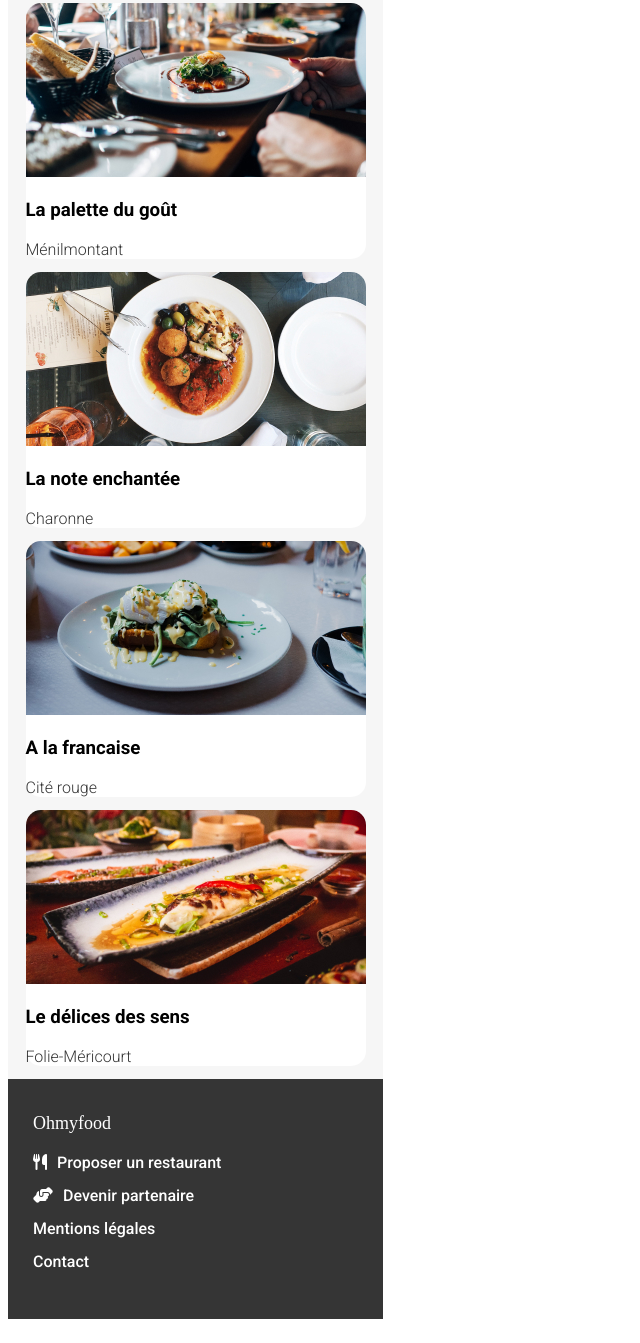
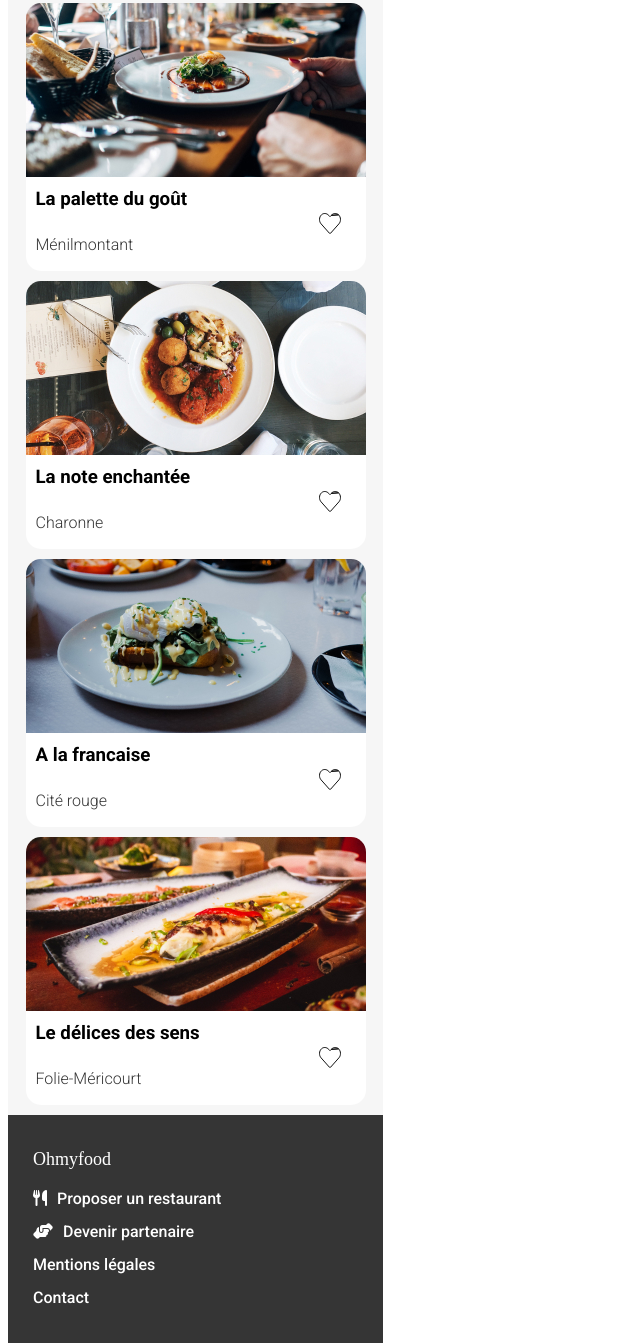
Before and after one commit to bcouderc/Ohmyfood, a plain HTML site: page index.html in a window 1280 px wide. Shown: the part 892-2235 px from the top of the page, without its empty margins (0-640 px from the left). Drawn offline with Linux system fonts and the light colour scheme; a web font is replaced by a local one.

Commit message:
Ajout des coeurs sur les boutons restaurants

```diff
--- a/index.html
+++ b/index.html
@@ -90,44 +90,84 @@
         <section class="direction resto">
             <h2 class="titre__align" id="restaurants">Restaurants</h2>
             <div class="cards-contenaire">
+
                 <div class="resto-cards">
                     <article class="cards">
                         <div>
                             <img src="./images/laPaletteDuGout.jpg" class="cards-img" alt="Restaurant : La palette du goût">
                         </div>
-                        <div>
-                            <h3>La palette du goût</h3>
-                            <p>Ménilmontant</p>
+                        <div class="direction-row resto-cards--align">
+                            <div class="direction resto-cards--align-text">
+                                <h3>La palette du goût</h3>
+                                <p>Ménilmontant</p>
+                            </div>
+                            <div class="resto-cards--align-heart">
+                                <svg xmlns="http://www.w3.org/2000/svg" width="22" height="21" viewBox="0 0 22 21" fill="none">
+                                    <path d="M12.2208 2.40551L12.2206 2.40576L11.3741 3.35732L11.0005 3.77727L10.627 3.35732L9.78047 2.40576L9.77992 2.40514C7.78271 0.152585 4.59762 -0.169649 2.47664 1.80201C-0.0175439 4.1245 -0.15494 8.32357 2.0848 10.8495L10.399 20.2148C10.399 20.2149 10.399 20.2149 10.3991 20.2149C10.7372 20.5955 11.2595 20.5955 11.5977 20.2149C11.5977 20.2149 11.5978 20.2149 11.5978 20.2148L19.9122 10.8493L19.9123 10.8492C22.1559 8.32335 22.0186 4.12461 19.5245 1.80213L12.2208 2.40551ZM12.2208 2.40551C14.2226 0.15233 17.4035 -0.169452 19.5243 1.80187L12.2208 2.40551Z" stroke="#101010"/>
+                                </svg>
+                            </div>
                         </div>
                     </article>
                 </div>
+
                 <div class="resto-cards">
                     <article class="cards">
-                        <img src="./images/laNoteEnchantee.jpg" class="cards-img" alt="Restaurant : La note enchantée">
-                            <div>
+                        <div>
+                            <img src="./images/laNoteEnchantee.jpg" class="cards-img" alt="Restaurant : La note enchantée">
+                        </div>
+                        <div class="direction-row resto-cards--align">
+                            <div class="direction resto-cards--align-text">
                                 <h3>La note enchantée</h3>
                                 <p>Charonne</p>
                             </div>
+                            <div class="resto-cards--align-heart">
+                                <svg xmlns="http://www.w3.org/2000/svg" width="22" height="21" viewBox="0 0 22 21" fill="none">
+                                    <path d="M12.2208 2.40551L12.2206 2.40576L11.3741 3.35732L11.0005 3.77727L10.627 3.35732L9.78047 2.40576L9.77992 2.40514C7.78271 0.152585 4.59762 -0.169649 2.47664 1.80201C-0.0175439 4.1245 -0.15494 8.32357 2.0848 10.8495L10.399 20.2148C10.399 20.2149 10.399 20.2149 10.3991 20.2149C10.7372 20.5955 11.2595 20.5955 11.5977 20.2149C11.5977 20.2149 11.5978 20.2149 11.5978 20.2148L19.9122 10.8493L19.9123 10.8492C22.1559 8.32335 22.0186 4.12461 19.5245 1.80213L12.2208 2.40551ZM12.2208 2.40551C14.2226 0.15233 17.4035 -0.169452 19.5243 1.80187L12.2208 2.40551Z" stroke="#101010"/>
+                                </svg>
+                            </div>
+                        </div>
                     </article>
                 </div>
+
                 <div class="resto-cards">
                     <article class="cards">
-                        <img src="./images/aLaFrancaise.jpg" class="cards-img" alt="Restaurant : A la francaise">
-                            <div>
+                        <div>
+                            <img src="./images/aLaFrancaise.jpg" class="cards-img" alt="Restaurant : A la francaise">
+                        </div>
+                        <div class="direction-row resto-cards--align">
+                            <div class="direction resto-cards--align-text">
                                 <h3>A la francaise</h3>
                                 <p>Cité rouge</p>
                             </div>
+                            <div class="resto-cards--align-heart">
+                                <svg xmlns="http://www.w3.org/2000/svg" width="22" height="21" viewBox="0 0 22 21" fill="none">
+                                    <path d="M12.2208 2.40551L12.2206 2.40576L11.3741 3.35732L11.0005 3.77727L10.627 3.35732L9.78047 2.40576L9.77992 2.40514C7.78271 0.152585 4.59762 -0.169649 2.47664 1.80201C-0.0175439 4.1245 -0.15494 8.32357 2.0848 10.8495L10.399 20.2148C10.399 20.2149 10.399 20.2149 10.3991 20.2149C10.7372 20.5955 11.2595 20.5955 11.5977 20.2149C11.5977 20.2149 11.5978 20.2149 11.5978 20.2148L19.9122 10.8493L19.9123 10.8492C22.1559 8.32335 22.0186 4.12461 19.5245 1.80213L12.2208 2.40551ZM12.2208 2.40551C14.2226 0.15233 17.4035 -0.169452 19.5243 1.80187L12.2208 2.40551Z" stroke="#101010"/>
+                                </svg>
+                            </div>
+                        </div>
+
                     </article>
                 </div>
+
                 <div class="resto-cards">
                     <article class="cards">
-                        <img src="./images/leDelicesDesSens.jpg" class="cards-img"alt="Restaurant : Le délices des sens">
-                            <div>
+                        <div>
+                            <img src="./images/leDelicesDesSens.jpg" class="cards-img"alt="Restaurant : Le délices des sens">
+                        </div>
+                        <div class="direction-row resto-cards--align">
+                            <div class="direction resto-cards--align-text">
                                 <h3>Le délices des sens</h3>
                                 <p>Folie-Méricourt</p>
                             </div>
+                            <div class="resto-cards--align-heart">
+                                <svg xmlns="http://www.w3.org/2000/svg" width="22" height="21" viewBox="0 0 22 21" fill="none">
+                                    <path d="M12.2208 2.40551L12.2206 2.40576L11.3741 3.35732L11.0005 3.77727L10.627 3.35732L9.78047 2.40576L9.77992 2.40514C7.78271 0.152585 4.59762 -0.169649 2.47664 1.80201C-0.0175439 4.1245 -0.15494 8.32357 2.0848 10.8495L10.399 20.2148C10.399 20.2149 10.399 20.2149 10.3991 20.2149C10.7372 20.5955 11.2595 20.5955 11.5977 20.2149C11.5977 20.2149 11.5978 20.2149 11.5978 20.2148L19.9122 10.8493L19.9123 10.8492C22.1559 8.32335 22.0186 4.12461 19.5245 1.80213L12.2208 2.40551ZM12.2208 2.40551C14.2226 0.15233 17.4035 -0.169452 19.5243 1.80187L12.2208 2.40551Z" stroke="#101010"/>
+                                </svg>
+                            </div>
+                        </div>
                     </article>
                 </div>
+
             </div>
         </section>
     </main>
--- a/scss/autre.css
+++ b/scss/autre.css
@@ -33,13 +33,16 @@ h2{
     font-weight: 700;
     line-height: normal;
 }
+h3{
+    line-height: 1%;
+}
 
 p{
     color: #353535;
     font-family: Roboto;
     font-style: normal;
     font-weight: 300;
-    line-height: normal;
+    line-height: 21px;
 }
 
 body{
@@ -201,7 +204,7 @@ body{
     align-content: space-between;
     border-radius: 15px;
     width: 340px;
-    height: 251px;
+    height: 260px;
     padding-bottom: 18px;
 }
 
@@ -222,7 +225,26 @@ body{
     border-radius: 15px 15px 0 0;
 }
 
-/**/
+.resto-cards--align{
+    justify-content: space-between;
+    align-items: center;
+    padding-right: 25px;
+}
+
+.resto-cards--align-heart{
+    position: relative;
+    z-index: 1;
+}
+
+.resto-cards--align-text{
+    position: relative;
+    z-index: 2;
+    padding-left: 10px;
+}
+
+/*---------------------*/
+/* = Pied de page      */
+/*---------------------*/
 .pied-de-page{
     display: flex;
     height: 240px;
```
Also changed, not shown: Liens vers icônes.html (+6 -0 lines).
